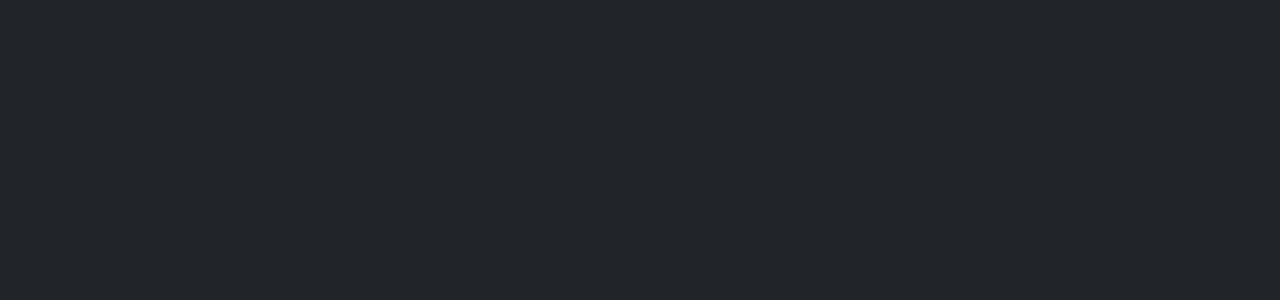
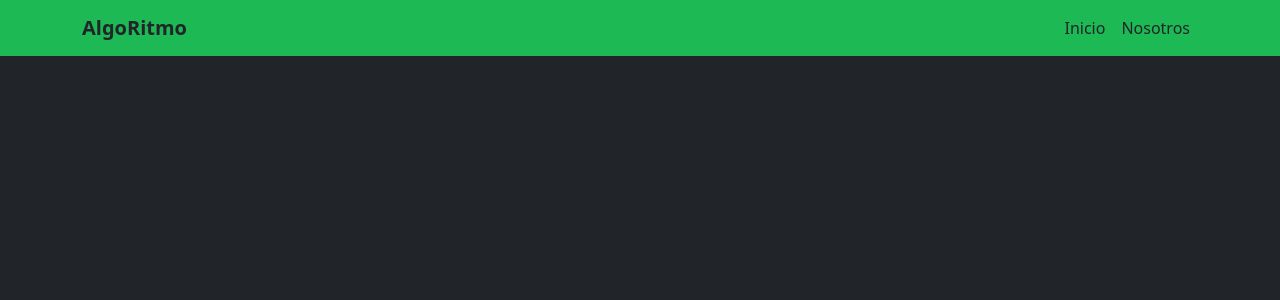
Before and after one commit to masheee/AlgoRitmo, a React (Vite) app: page / in a window 1280 px wide. Shown: the top 300 px of the page. Built offline with nearby package versions, Linux system fonts and the light colour scheme.

Commit message:
se realizo navbar de react bootstrap y hoja de estilo para cambiar los colores de text y bg

```diff
--- a/src/App.jsx
+++ b/src/App.jsx
@@ -1,10 +1,10 @@
-
+import Menu from "./shared/Menu" ;
 
 function App() {
 
   return (
     <>
-
+      <Menu></Menu>
     </>
   )
 }
--- a/src/index.css
+++ b/src/index.css
@@ -0,0 +1,26 @@
+:root {
+  --dark: #121212; /* Fondo principal (centro) */
+  --green-light: #1db954; /* Fondo navbar */
+  --green-dark: #0d3a1d; /* Fondo footer */
+  --white: #ffffff; /* Texto */
+
+  --green-hover: #137334; /* Verde más claro hover */
+  --border: #282828; /* Bordes / secciones */
+  --hover: #242424; /* Hover en tarjetas */
+}
+
+.navbar-custom {
+  background-color: var(--green-light);
+}
+
+.navbar-custom .nav-link,
+.navbar-custom .navbar-brand,
+.navbar-custom .nav-dropdown {
+  color: var(--dark);
+}
+
+.navbar-custom .nav-link:hover,
+.navbar-custom .dropdown-item:hover {
+  background-color: var(--green-hover);
+  color: var(--dark);
+}
--- /dev/null
+++ b/src/shared/Menu.jsx
@@ -0,0 +1,29 @@
+import Container from "react-bootstrap/Container";
+import Nav from "react-bootstrap/Nav";
+import Navbar from "react-bootstrap/Navbar";
+import "../index.css"; // CSS con variables
+
+const Menu = () => {
+  return (
+    <Navbar expand="lg" className="navbar-custom">
+      <Container>
+        <Navbar.Brand href="#home" className="text-dark fw-bold">
+          AlgoRitmo
+        </Navbar.Brand>
+        <Navbar.Toggle aria-controls="basic-navbar-nav" />
+        <Navbar.Collapse id="basic-navbar-nav">
+          <Nav className="ms-auto">
+            <Nav.Link href="#home" className="text-dark">
+              Inicio
+            </Nav.Link>
+            <Nav.Link href="#link" className="text-dark">
+              Nosotros
+            </Nav.Link>
+          </Nav>
+        </Navbar.Collapse>
+      </Container>
+    </Navbar>
+  );
+};
+
+export default Menu;
```
